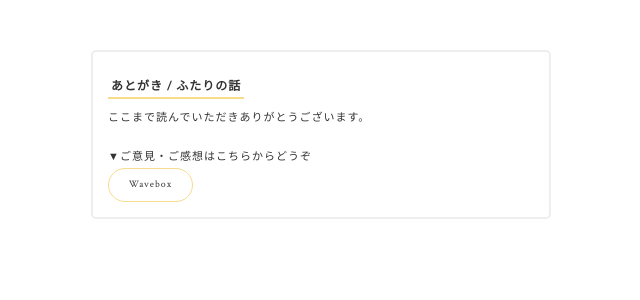
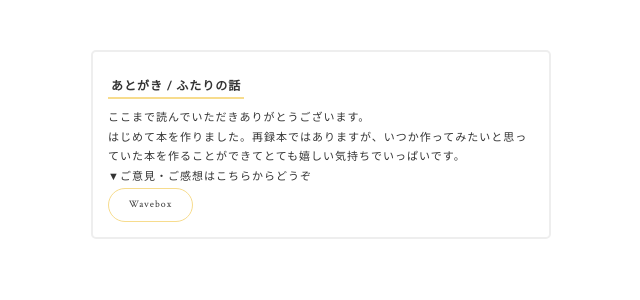
Before and after one commit to bisqhq/bisqhq.github.io, a Jekyll site: the page note/note1.html, which Jekyll copies as it is, in a window 1280 px wide. Shown: the top 300 px of the page, without its empty margins (319-959 px from the left). Built offline with Jekyll 4.4.1, drawn with Linux system fonts in a browser that asks for light colours; some web fonts are replaced.

Commit message:
Update note1.html

```diff
--- a/note/note1.html
+++ b/note/note1.html
@@ -13,6 +13,7 @@
 <div class="text">
         <h2>あとがき / ふたりの話</h2><br>
     ここまで読んでいただきありがとうございます。<br>
+    はじめて本を作りました。再録本ではありますが、いつか作ってみたいと思っていた本を作ることができてとても嬉しい気持ちでいっぱいです。
     <br>
         ▼ご意見・ご感想はこちらからどうぞ<br>
     <a href="https://wavebox.me/wave/bm4tc1fdf2s2zz8k/" class="booth-btn" target="_blank" rel="noopener noreferrer">Wavebox</a><br>
```
